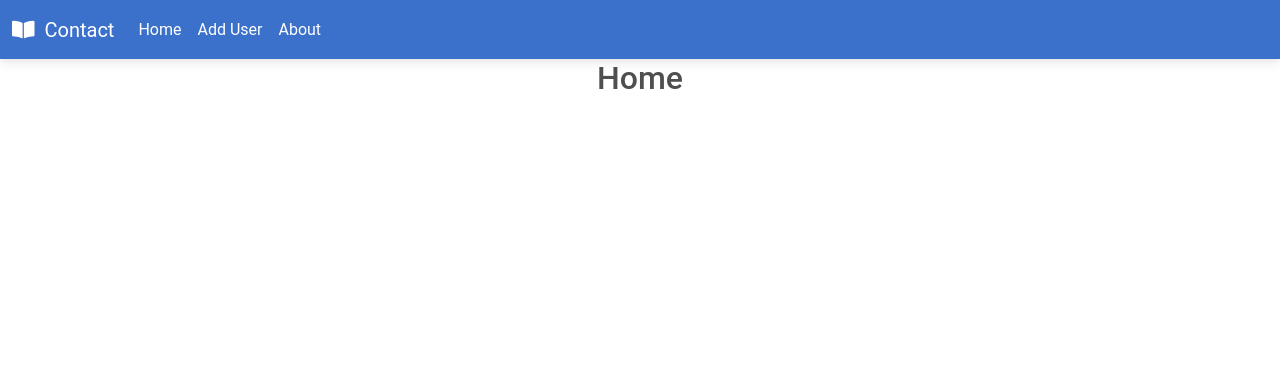
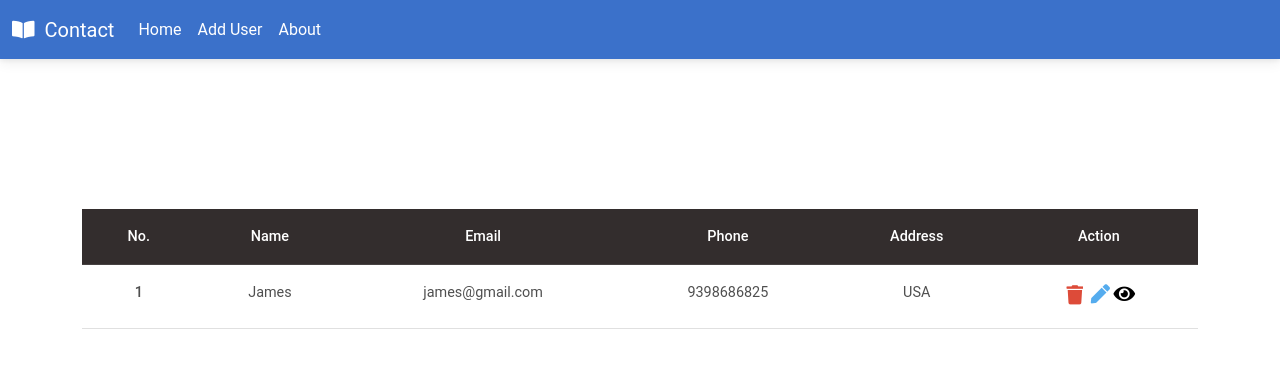
Before and after one commit to vijayramreddy990/REDUX-SAGA, a React (Create React App) app: page / in a window 1280 px wide. Shown: the top 368 px of the page. Built offline with nearby package versions, Linux system fonts and the light colour scheme; data requests are answered from the project's data file.

Commit message:
rendering home page

```diff
--- a/src/pages/Home.js
+++ b/src/pages/Home.js
@@ -1,17 +1,90 @@
 import React, { useEffect } from "react";
-import { useDispatch } from "react-redux";
+import { useDispatch, useSelector } from "react-redux";
 import { loadUsersStart } from "../redux/actions";
+import {
+  MDBTable,
+  MDBTableHead,
+  MDBTableBody,
+  MDBBtn,
+  MDBIcon,
+  MDBTooltip,
+  MDBSpinner,
+} from "mdb-react-ui-kit";
+import { Link } from "react-router-dom";
 
 const Home = () => {
   const dispatch = useDispatch();
+  const { users } = useSelector((state) => state.data);
 
   useEffect(() => {
     dispatch(loadUsersStart());
   }, []);
 
+  const handleDelete = (id) => {};
+
   return (
-    <div>
-      <h2>Home</h2>
+    <div className="container" style={{ marginTop: "150px" }}>
+      <MDBTable>
+        <MDBTableHead dark>
+          <tr>
+            <th scope="col">No.</th>
+            <th scope="col">Name</th>
+            <th scope="col">Email</th>
+            <th scope="col">Phone</th>
+            <th scope="col">Address</th>
+            <th scope="col">Action</th>
+          </tr>
+        </MDBTableHead>
+        {users &&
+          users.map((item, index) => (
+            <MDBTableBody key={index}>
+              <tr>
+                <th scope="row">{index + 1}</th>
+                <td>{item.name}</td>
+                <td>{item.email}</td>
+                <td>{item.phone}</td>
+                <td>{item.address}</td>
+                <td>
+                  <MDBBtn
+                    className="m-1"
+                    tag={"a"}
+                    color="none"
+                    onClick={() => handleDelete(item.id)}
+                  >
+                    <MDBTooltip title="Delete" tag={"a"}>
+                      <MDBIcon
+                        fas
+                        icon="trash"
+                        style={{ color: "#dd4b39" }}
+                        size="lg"
+                      />
+                    </MDBTooltip>
+                  </MDBBtn>{" "}
+                  <Link to={`editUser/${item.id}`}>
+                    <MDBTooltip title="Edit" tag={"a"}>
+                      <MDBIcon
+                        fas
+                        icon="pen"
+                        style={{ color: "#55acee", marginBottom: "10px" }}
+                        size="lg"
+                      />
+                    </MDBTooltip>
+                  </Link>{" "}
+                  <Link to={`userInfo/${item.id}`}>
+                    <MDBTooltip title="View" tag={"a"}>
+                      <MDBIcon
+                        fas
+                        icon="eye"
+                        style={{ color: "#000000", marginBottom: "10px" }}
+                        size="lg"
+                      />
+                    </MDBTooltip>
+                  </Link>
+                </td>
+              </tr>
+            </MDBTableBody>
+          ))}
+      </MDBTable>
     </div>
   );
 };
```
